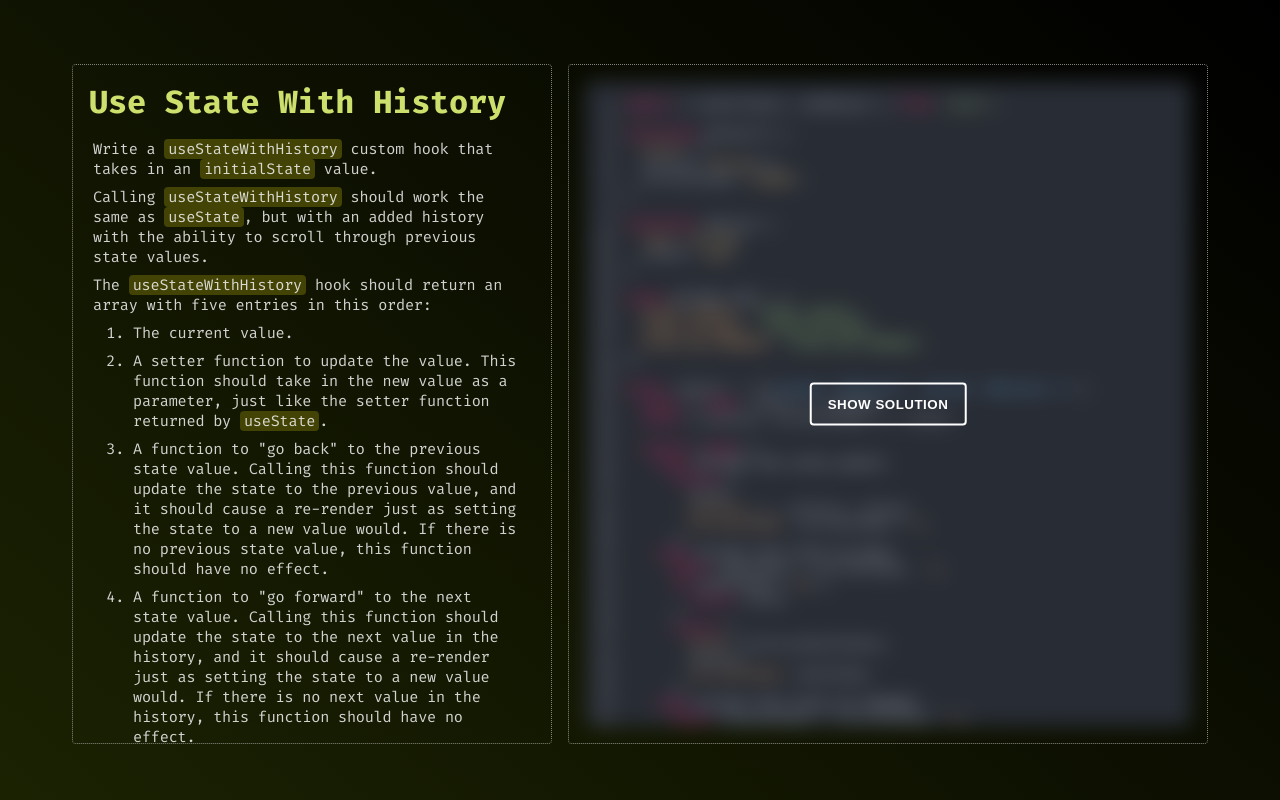
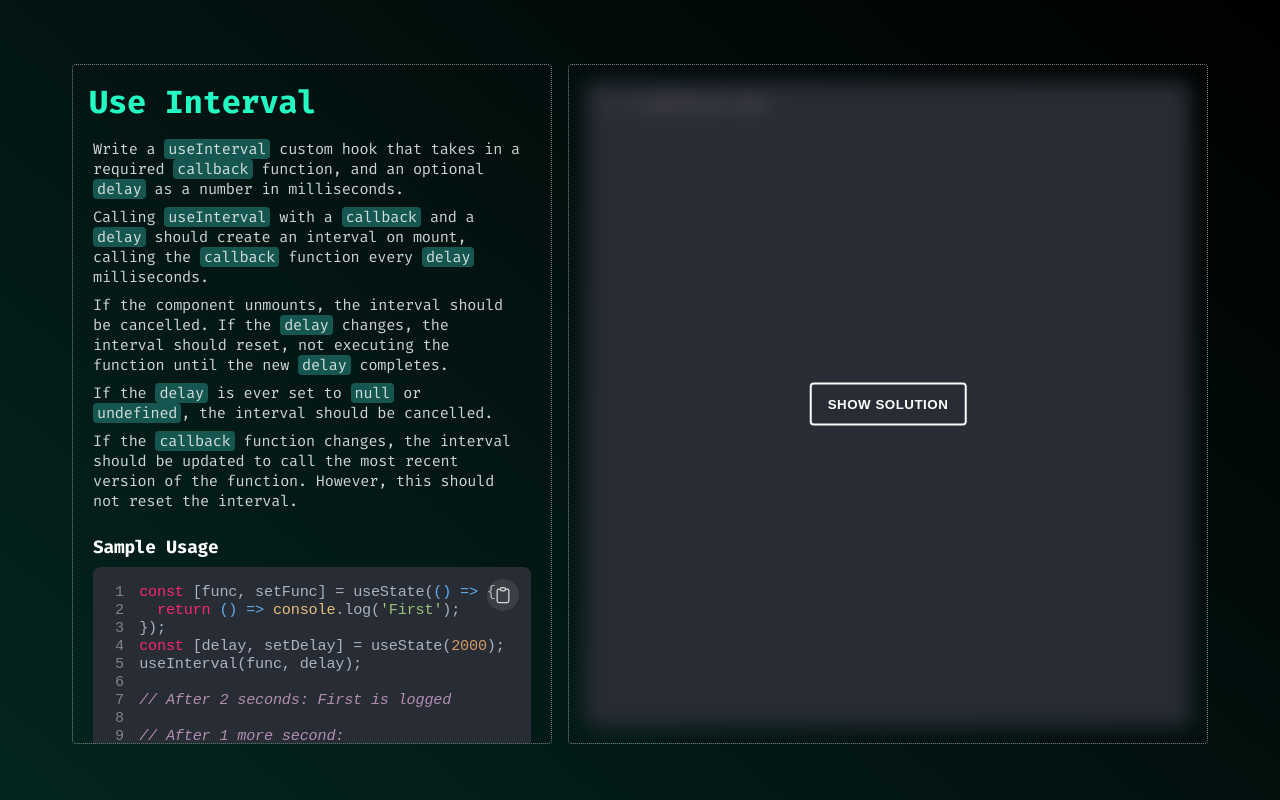
Before and after one commit to DemonDaddy22/frontend-expert, a React (Create React App) app: page / in a window 1280 px wide. Built offline with nearby package versions, Linux system fonts and the light colour scheme.

Commit message:
Add question details

```diff
--- a/src/App.tsx
+++ b/src/App.tsx
@@ -1,13 +1,13 @@
 import React from 'react';
 import './App.scss';
-import UseStateWithHistory from './components/UseStateWithHistory';
+import UseInterval from './components/UseInterval';
 import ThemeContextProvider from './context/ThemeContext';
 
 function App() {
   return (
     <ThemeContextProvider>
       <div className='container'>
-        <UseStateWithHistory />
+        <UseInterval />
       </div>
     </ThemeContextProvider>
   );
--- /dev/null
+++ b/src/components/UseInterval/codeBlock.ts
@@ -0,0 +1,22 @@
+export const sampleUsage = `const [func, setFunc] = useState(() => {
+  return () => console.log('First');
+});
+const [delay, setDelay] = useState(2000);
+useInterval(func, delay);
+
+// After 2 seconds: First is logged
+
+// After 1 more second:
+setDelay(3000);
+
+// After 3 more seconds, First is logged
+
+// After 1 more second:
+setFunc(() => {
+  return () => console.log('Second');
+});
+
+// After 2 more seconds, Second is logged
+`;
+
+export const solutionCode = `// useInterval hook`;
--- /dev/null
+++ b/src/components/UseInterval/index.tsx
@@ -0,0 +1,57 @@
+import React from 'react';
+import classes from './styles.module.scss';
+import ProjectPage from '../ProjectPage';
+import QuestionDetails from '../QuestionDetails';
+import { PROJECT_COLORS } from '../../constants/theme';
+import CodeBlock from '../UI/CodeBlock';
+import { sampleUsage, solutionCode } from './codeBlock';
+
+const UseInterval: React.FC<Props> = () => {
+  return (
+    <ProjectPage background={PROJECT_COLORS.PROJECT40.background} containerClassName={classes.pageContainer}>
+      <QuestionDetails
+        title='Use Interval'
+        titleClassName={classes.questionTitle}
+        containerClassName={classes.questionDetails}
+        descriptionClassName={classes.questionDescription}>
+        <p>
+          Write a <span className={classes.questionDescriptionHighlight}>useInterval</span> custom hook that takes in a
+          required <span className={classes.questionDescriptionHighlight}>callback</span> function, and an optional{' '}
+          <span className={classes.questionDescriptionHighlight}>delay</span> as a number in milliseconds.
+        </p>
+        <p>
+          Calling <span className={classes.questionDescriptionHighlight}>useInterval</span> with a{' '}
+          <span className={classes.questionDescriptionHighlight}>callback</span> and a{' '}
+          <span className={classes.questionDescriptionHighlight}>delay</span> should create an interval on mount,
+          calling the <span className={classes.questionDescriptionHighlight}>callback</span> function every{' '}
+          <span className={classes.questionDescriptionHighlight}>delay</span> milliseconds.
+        </p>
+        <p>
+          If the component unmounts, the interval should be cancelled. If the{' '}
+          <span className={classes.questionDescriptionHighlight}>delay</span> changes, the interval should reset, not
+          executing the function until the new <span className={classes.questionDescriptionHighlight}>delay</span>{' '}
+          completes.
+        </p>
+        <p>
+          If the <span className={classes.questionDescriptionHighlight}>delay</span> is ever set to{' '}
+          <span className={classes.questionDescriptionHighlight}>null</span> or{' '}
+          <span className={classes.questionDescriptionHighlight}>undefined</span>, the interval should be cancelled.
+        </p>
+        <p>
+          If the <span className={classes.questionDescriptionHighlight}>callback</span> function changes, the interval
+          should be updated to call the most recent version of the function. However, this should not reset the
+          interval.
+        </p>
+        <div className={classes.codeWrapper}>
+          <h3 className={classes.codeBlockHeader}>Sample Usage</h3>
+          <CodeBlock codeString={sampleUsage} />
+        </div>
+      </QuestionDetails>
+      <section className={classes.solutionContainer}>
+        <CodeBlock language='typescript' codeString={solutionCode} containerClassName={classes.fullHeight} hideCode />
+      </section>
+    </ProjectPage>
+  );
+};
+
+export default UseInterval;
--- /dev/null
+++ b/src/components/UseInterval/styles.module.scss
@@ -0,0 +1,74 @@
+@import '../../constants/theme.scss';
+@import '../../utils/mixins.scss';
+
+.pageContainer {
+  @media screen and (min-width: 992px) {
+    overflow-y: hidden;
+  }
+}
+
+.questionDetails {
+  @media screen and (min-width: 992px) {
+    max-width: 40rem;
+    max-height: 85vh;
+    overflow-y: auto;
+  }
+}
+
+.questionDescription {
+  @include spacing (0 0.25rem);
+  word-break: break-word;
+  white-space: break-spaces;
+}
+
+.questionTitle {
+  color: $project-header-40;
+}
+
+.break {
+  @include spacing ($margin: 0.5rem 0);
+}
+
+.questionDescriptionHighlight {
+  @include spacing (0 0.25rem);
+  background-color: $project-highlight-40;
+  border-radius: 0.25rem;
+}
+
+.codeBlock {
+  @include spacing (0.5rem 0.75rem);
+  overflow-x: auto;
+  border-radius: 0.5rem;
+
+  @media screen and (min-width: 992px) {
+    @include spacing (0.75rem 1rem);
+  }
+}
+
+.codeWrapper {
+  @include spacing (0.5rem 0);
+}
+
+.codeBlockHeader {
+  @include spacing (0.5rem 0);
+  color: $white;
+}
+
+.solutionContainer {
+  @include spacing (1rem);
+  border: 1px dotted rgba($color: $white, $alpha: 0.5);
+  border-radius: 0.25rem;
+  align-self: stretch;
+  flex: 1;
+
+  @media screen and (min-width: 992px) {
+    overflow-y: auto;
+    max-width: 40rem;
+    max-height: 85vh;
+  }
+}
+
+.fullHeight {
+  @include spacing (0, 0);
+  height: 100%;
+}
--- a/src/components/UseStateWithHistory/codeBlock.ts
+++ b/src/components/UseStateWithHistory/codeBlock.ts
@@ -19,7 +19,9 @@ goForward(); // value=30, history=[10, 15, 20, 25, 30]
 goForward(); // value=30, history=[10, 15, 20, 25, 30]
 `;
 
-export const solutionCode = `import { useCallback, useReducer } from 'react';
+export const solutionCode = `// useStateWithHistory hook
+
+import { useCallback, useReducer } from 'react';
 
 interface IState<T> {
   value: T;
--- a/src/constants/theme.scss
+++ b/src/constants/theme.scss
@@ -293,3 +293,8 @@ $project-highlight-38: #451168;
 $project-bg-39: linear-gradient(40deg, #1B2202 0%, $black 100%);
 $project-header-39: #CDE06D;
 $project-highlight-39: #424304;
+
+// project-40
+$project-bg-40: linear-gradient(40deg, #042520 0%, $black 100%);
+$project-header-40: #24F9C3;
+$project-highlight-40: #155750;
--- a/src/constants/theme.ts
+++ b/src/constants/theme.ts
@@ -160,4 +160,7 @@ export const PROJECT_COLORS = {
   PROJECT39: {
     background: `linear-gradient(40deg, #1B2202 0%, ${COLORS.BLACK} 100%)`,
   },
+  PROJECT40: {
+    background: `linear-gradient(40deg, #042520 0%, ${COLORS.BLACK} 100%)`,
+  },
 };
--- /dev/null
+++ b/src/hooks/useInterval.ts
@@ -0,0 +1,3 @@
+const useInterval = (callback: () => void, delay?: number) => {};
+
+export default useInterval;
```
